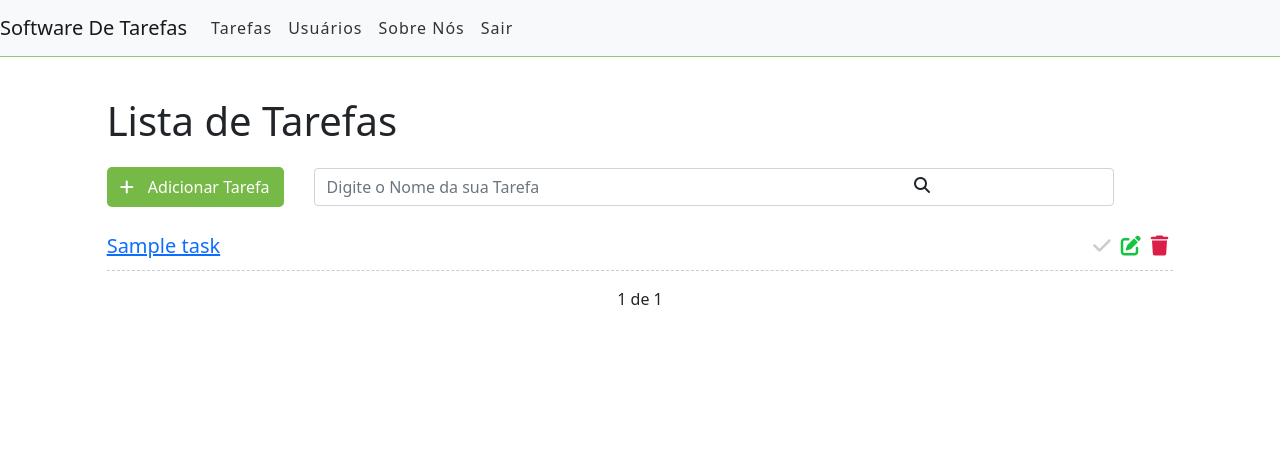
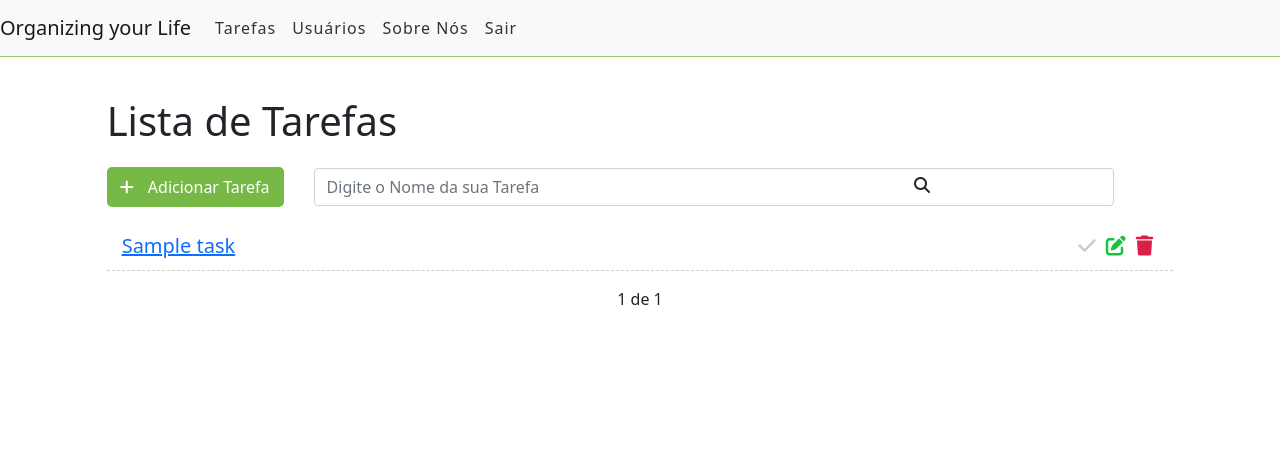
Before and after one commit to tiagodelima-sc/project-django-ifsc, a Django app: page / in a window 1280 px wide. Shown: the top 457 px of the page. Run offline with Django 4.2, Linux system fonts and the light colour scheme; a user stored in the database is signed in; tables that the repository leaves empty hold one stand-in row (values such as "Sample post"); some libraries are stand-ins or nearby versions.

Commit message:
ultimas att

```diff
--- a/tasks/static/css/style.css
+++ b/tasks/static/css/style.css
@@ -68,10 +68,16 @@
   padding-left: 0;
 }
 
+.title-task {
+  text-decoration: none;
+  color: #c4c4;
+}
+
 .task-item {
   list-style: none;
   font-size: 20px;
   height: 50px;
+  padding: 0 15px;
   padding-top: 10px;
   border-bottom: 1px dashed #ccc;
 }
--- a/tasks/templates/base.html
+++ b/tasks/templates/base.html
@@ -23,7 +23,7 @@
   <div class="container-fluid">
     <nav class="navbar navbar-expand-lg navbar-light bg-light">
       <div class="container-fluid">
-        <a class="navbar-brand" href="/">Software De Tarefas</a>
+        <a class="navbar-brand" href="/">Organizing your Life</a>
         <button class="navbar-toggler" type="button" data-bs-toggle="collapse" data-bs-target="#navbarSupportedContent" aria-controls="navbarSupportedContent" aria-expanded="false" aria-label="Toggle navigation">
           <span class="navbar-toggler-icon"></span>
         </button>
```
